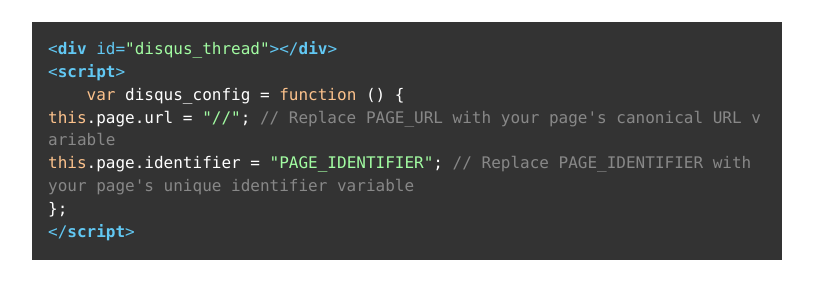
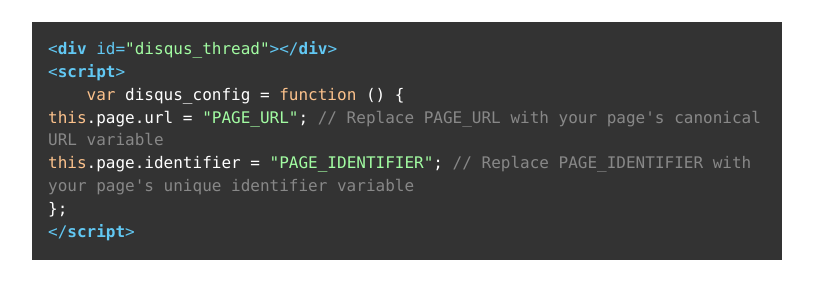
Before and after one commit to KompiAjaib/kompiajaib.github.io, a Jekyll site: the page built from _posts/2016-06-01-memasang-komentar-disqus-pada-github-pages.markdown, in a window 1280 px wide and 900 px high, scrolled down 1108 px. Shown: the part 152-445 px from the top of the window, without its empty margins (233-1046 px from the left). Built offline with Jekyll 4.4.1, drawn with Linux system fonts in a browser that asks for light colours; nearby versions of some CDN libraries; comment, search, counter and statistics services are not loaded.

Commit message:
Update 2016-06-01-memasang-komentar-disqus-pada-github-pages.markdown

```diff
--- a/_posts/2016-06-01-memasang-komentar-disqus-pada-github-pages.markdown
+++ b/_posts/2016-06-01-memasang-komentar-disqus-pada-github-pages.markdown
@@ -26,7 +26,7 @@ Kemudian silahkan buka repository blog Anda dan buat file `disqus_comments.html`
 <div id="disqus_thread"></div>
 <script>
     var disqus_config = function () {
-this.page.url = "/{{ PAGE_URL }}/"; // Replace PAGE_URL with your page's canonical URL variable
+this.page.url = "PAGE_URL"; // Replace PAGE_URL with your page's canonical URL variable
 this.page.identifier = "PAGE_IDENTIFIER"; // Replace PAGE_IDENTIFIER with your page's unique identifier variable
 };
 </script>
```
